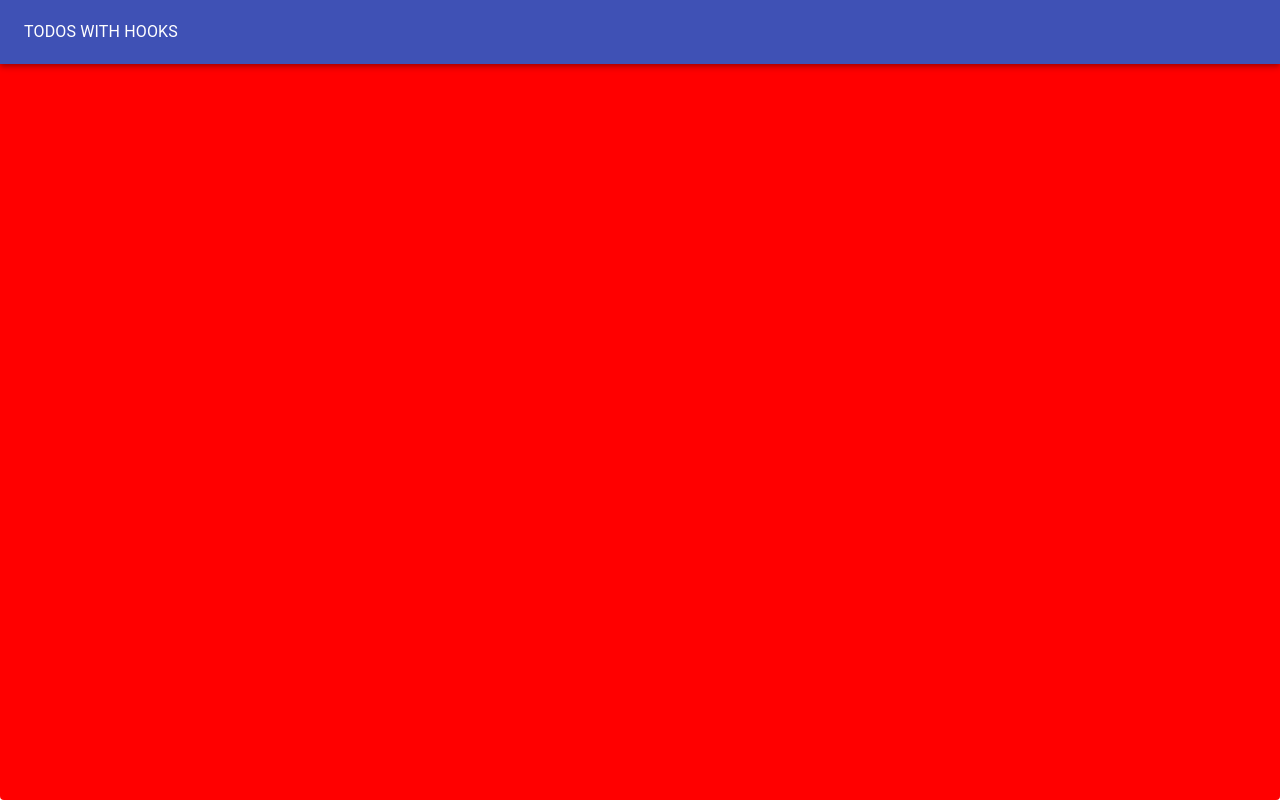
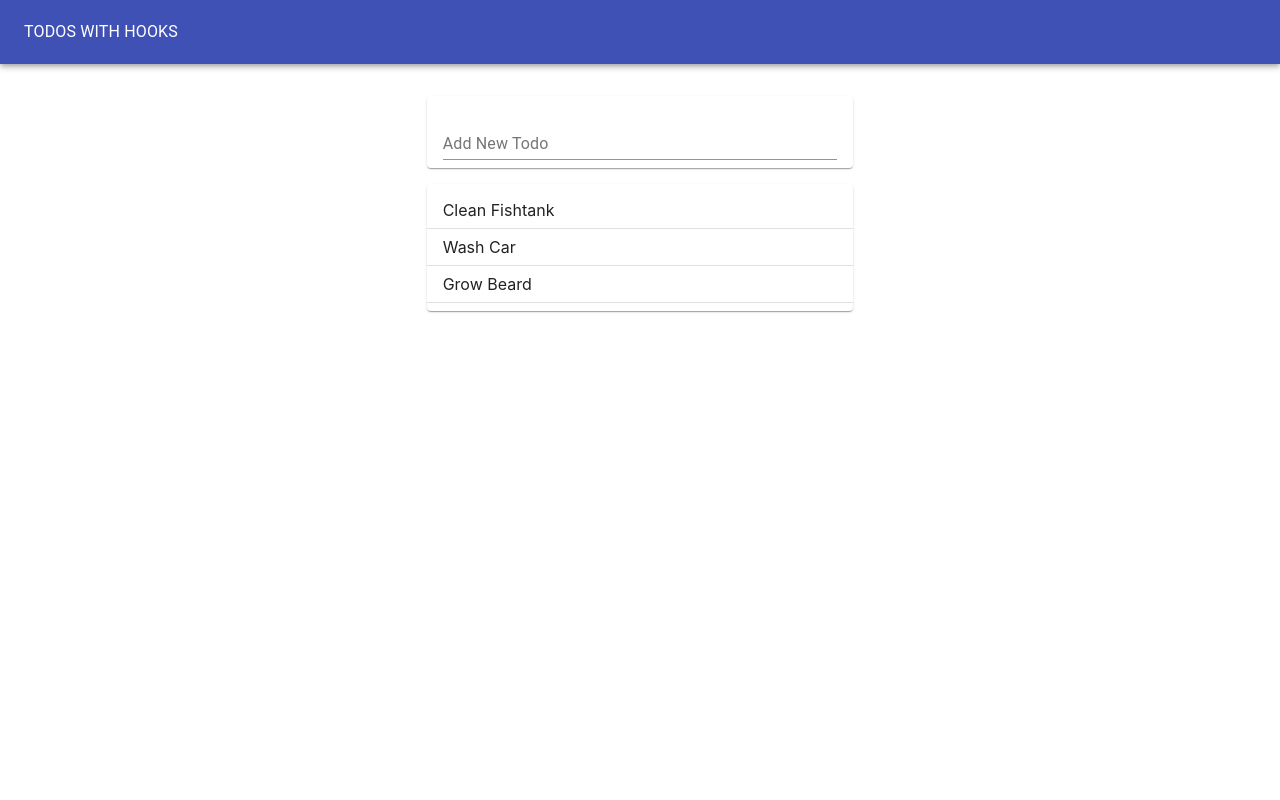
Before and after one commit to Bojan1204/todo-list, a React (Create React App) app: page / in a window 1280 px wide. Built offline with nearby package versions, Linux system fonts and the light colour scheme.

Commit message:
add form field and set todo list

```diff
--- a/src/TodoApp.jsx
+++ b/src/TodoApp.jsx
@@ -1,21 +1,46 @@
-import React from "react";
+import React, { useState } from "react";
 import Typography from "@material-ui/core/Typography";
 import Paper from "@material-ui/core/Paper";
 import AppBar from "@material-ui/core/AppBar";
 import Toolbar from "@material-ui/core/Toolbar";
 import Grid from "@material-ui/core/Grid";
+import TodoList from "./TodoList";
+import TodoForm from "./TodoForm";
+
 
 const TodoApp = (props) => {
+  const initialTodos = [
+    { id: 1, task: "Clean Fishtank", completed: false },
+    { id: 2, task: "Wash Car", completed: true },
+    { id: 3, task: "Grow Beard", completed: false },
+  ];
+
+  const [todos, setTodos] = useState(initialTodos);
+  const addTodo = (newTodoText) => {
+    setTodos([...todos, { id: 4, task: newTodoText, completed: false }]);
+  };
+
   return (
     <Paper
-      style={{ padding: 0, margin: 0, height: "100vh", backgroundColor: "red" }}
+      style={{
+        padding: 0,
+        margin: 0,
+        height: "100vh",
+        backgroundColor: "white",
+      }}
       elevation={0}
     >
-      <AppBar color='primary' position="static" style={{ height:"64px"}}>
-          <Toolbar>
-              <Typography color="inherit">TODOS WITH HOOKS</Typography>
-          </Toolbar>
+      <AppBar color="primary" position="static" style={{ height: "64px" }}>
+        <Toolbar>
+          <Typography color="inherit">TODOS WITH HOOKS</Typography>
+        </Toolbar>
       </AppBar>
+      <Grid container justify="center" style={{marginTop: "1rem"}}>
+        <Grid item xs={11} md={8} lg={4}>
+        <TodoForm addTodo={addTodo} />
+        <TodoList todos={todos} />
+        </Grid>
+      </Grid>
     </Paper>
   );
 };
--- /dev/null
+++ b/src/TodoForm.jsx
@@ -0,0 +1,29 @@
+import React from "react";
+import Paper from "@material-ui/core/Paper";
+import TextFiled from "@material-ui/core/TextField";
+import useInputState from "./hooks/useInputState";
+
+const TodoForm =({addTodo})=>{
+    const [value, handleChange, reset] = useInputState("")
+
+    return(
+    <Paper style={{margin: "1rem 0", padding:"0 1rem"}}>
+       <form onSubmit={(e)=>{
+           e.preventDefault();
+           addTodo(value);
+           reset();
+       }}>
+       <TextFiled
+        value={value}
+         onChange={handleChange}
+         margin='normal'
+         label="Add New Todo"
+         fullWidth
+         />
+     </form>
+    </Paper>
+
+    )
+}
+
+export default TodoForm;
--- /dev/null
+++ b/src/TodoList.jsx
@@ -0,0 +1,23 @@
+import React from "react";
+import Paper from "@material-ui/core/Paper";
+import List from "@material-ui/core/List";
+import Divider from "@material-ui/core/Divider";
+import ListItem from "@material-ui/core/ListItem";
+import ListItemText from "@material-ui/core/ListItem";
+
+const TodoList = (props) => {
+  return (
+    <Paper>
+        <List>
+      {props.todos.map((todo) => (
+          <>
+        <ListItemText>{todo.task}</ListItemText>
+        <Divider/>
+        </>
+      ))}
+      </List>
+    </Paper>
+  );
+};
+
+export default TodoList;
--- /dev/null
+++ b/src/hooks/useInputState.js
@@ -0,0 +1,12 @@
+import {useState} from 'react';
+export default initialVal=>{
+    const [value, setValue] = useState(initialVal);
+    const handleChange=(e)=>{
+        setValue(e.target.value);
+    }
+    const reset=()=>{
+        setValue("")
+    }
+
+    return[value, handleChange, reset]
+};
```
